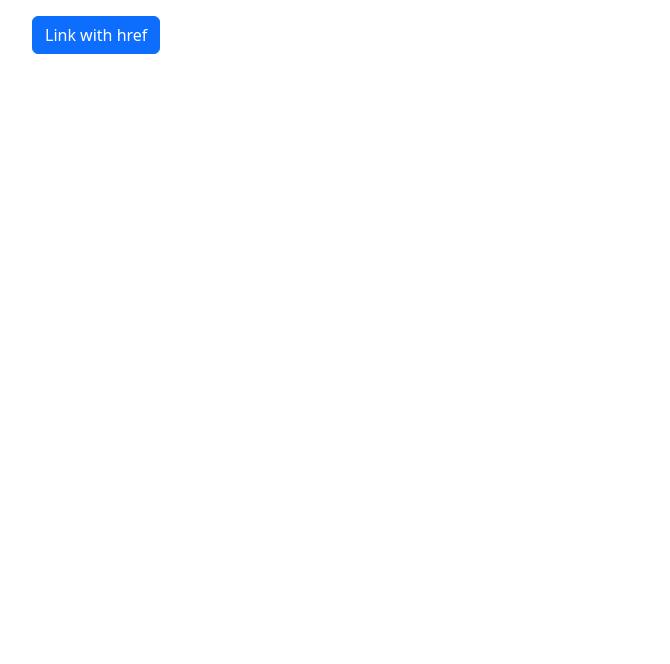
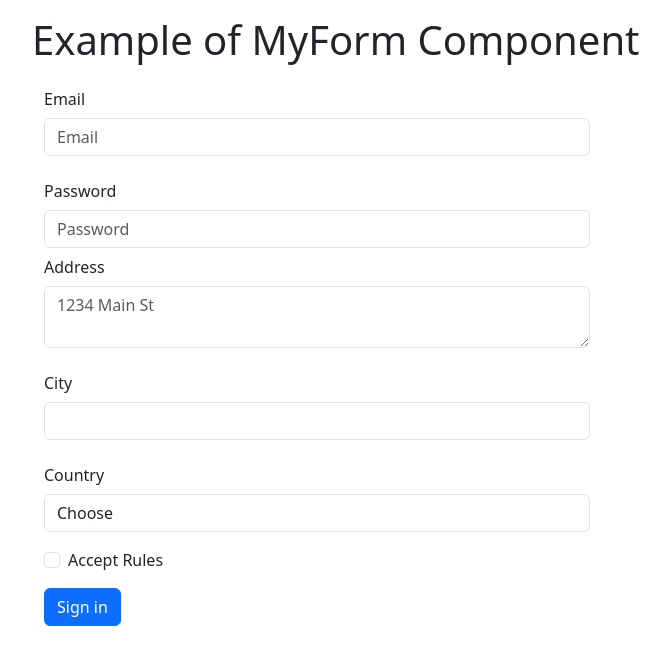
Before and after one commit to DariaHoroshko1608/React_HW, a React (Create React App) app: page / in a window 1280 px wide. Shown: the top 664 px of the page, without its empty margins (50-720 px from the left). Built offline with nearby package versions, Linux system fonts and the light colour scheme.

Commit message:
react_86

```diff
--- a/src/App.jsx
+++ b/src/App.jsx
@@ -1,13 +1,10 @@
-import Collapse from "./components/Collapse";
+import MyForm from "./components/MyForm";
 
-function App() {
-    const text = 'collapse me';
-
-    return (
-        <div className="container mt-3">
-            <Collapse text={text} opened={false} />
-        </div>
-    );
-}
+const App = () => (
+    <div className="container mt-3">
+        <h1>Example of MyForm Component</h1>
+        <MyForm />
+    </div>
+);
 
 export default App;
--- a/src/components/Collapse.jsx
+++ /dev/null
@@ -1,45 +0,0 @@
-import React from 'react';
-
-class Collapse extends React.Component{
-    constructor(props) {
-        super(props);
-        this.state = {
-            isOpen: props.opened ?? true,
-        };
-    }
-
-    toggleCollapse = () => {
-        this.setState((prevState) => ({
-            isOpen: !prevState.isOpen,
-        }));
-    };
-
-    render() {
-        const { text } = this.props;
-        const { isOpen } = this.state;
-        const collapseClass = isOpen ? 'collapse show' : 'collapse';
-        const ariaExpanded = isOpen ? 'true' : 'false';
-
-        return (
-            <div>
-                <p>
-                    <button
-                        className="btn btn-primary"
-                        type="button"
-                        aria-expanded={ariaExpanded}
-                        onClick={this.toggleCollapse}
-                    >
-                        Link with href
-                    </button>
-                </p>
-                <div className={collapseClass}>
-                    <div className="card card-body">
-                        {text}
-                    </div>
-                </div>
-            </div>
-        );
-    }
-}
-
-export default Collapse;
--- /dev/null
+++ b/src/components/MyForm.jsx
@@ -0,0 +1,151 @@
+import React from "react";
+
+class MyForm extends React.Component{
+    constructor(props) {
+        super(props);
+        this.state = {
+            email: '',
+            password: '',
+            address: '',
+            city: '',
+            country: 'Choose',
+            acceptRules: false,
+            submitted: false,
+        };
+    }
+
+    handleChange = (e) => {
+        const { name, value, type, checked } = e.target;
+        this.setState({
+            [name]: type === 'checkbox' ? checked : value,
+        });
+    };
+
+    handleSubmit = (e) => {
+        e.preventDefault();
+        this.setState({ submitted: true });
+    };
+
+    handleBack = () => {
+        this.setState({ submitted: false });
+    };
+
+    renderForm = () => (
+        <form name="myForm" onSubmit={this.handleSubmit}>
+            <div className="col-md-6 mb-3">
+                <label htmlFor="email" className="col-form-label">Email</label>
+                <input
+                    type="email"
+                    name="email"
+                    className="form-control"
+                    id="email"
+                    placeholder="Email"
+                    value={this.state.email}
+                    onChange={this.handleChange}
+                />
+            </div>
+            <div className="form-group col-md-6">
+                <label htmlFor="password" className="col-form-label">Password</label>
+                <input
+                    type="password"
+                    name="password"
+                    className="form-control"
+                    id="password"
+                    placeholder="Password"
+                    value={this.state.password}
+                    onChange={this.handleChange}
+                />
+            </div>
+            <div className="col-md-6 mb-3">
+                <label htmlFor="address" className="col-form-label">Address</label>
+                <textarea
+                    className="form-control"
+                    name="address"
+                    id="address"
+                    placeholder="1234 Main St"
+                    value={this.state.address}
+                    onChange={this.handleChange}
+                />
+            </div>
+            <div className="col-md-6 mb-3">
+                <label htmlFor="city" className="col-form-label">City</label>
+                <input
+                    type="text"
+                    className="form-control"
+                    name="city"
+                    id="city"
+                    value={this.state.city}
+                    onChange={this.handleChange}
+                />
+            </div>
+            <div className="col-md-6 mb-3">
+                <label htmlFor="country" className="col-form-label">Country</label>
+                <select
+                    id="country"
+                    name="country"
+                    className="form-control"
+                    value={this.state.country}
+                    onChange={this.handleChange}
+                >
+                    <option>Choose</option>
+                    <option value="argentina">Argentina</option>
+                    <option value="russia">Russia</option>
+                    <option value="china">China</option>
+                </select>
+            </div>
+            <div className="col-md-6 mb-3">
+                <div className="form-check">
+                    <input
+                        id="rules"
+                        type="checkbox"
+                        name="acceptRules"
+                        className="form-check-input"
+                        checked={this.state.acceptRules}
+                        onChange={this.handleChange}
+                    />
+                    <label className="form-check-label" htmlFor="rules">Accept Rules</label>
+                </div>
+            </div>
+            <button type="submit" className="btn btn-primary">Sign in</button>
+        </form>
+    );
+
+    renderTable = () => {
+        const data = {
+            email: this.state.email,
+            password: this.state.password,
+            address: this.state.address,
+            city: this.state.city,
+            country: this.state.country,
+            acceptRules: this.state.acceptRules.toString(),
+        };
+
+        const sortedData = Object.keys(data).sort().map((key) => (
+            <tr key={key}>
+                <td>{key}</td>
+                <td>{data[key]}</td>
+            </tr>
+        ));
+
+        return (
+            <div>
+                <button type="button" className="btn btn-primary" onClick={this.handleBack}>Back</button>
+                <table className="table">
+                    <tbody>
+                    {sortedData}
+                    </tbody>
+                </table>
+            </div>
+        );
+    };
+
+    render() {
+        return (
+            <div className="container mt-3">
+                {this.state.submitted ? this.renderTable() : this.renderForm()}
+            </div>
+        );
+    }
+}
+
+export default MyForm;
```
